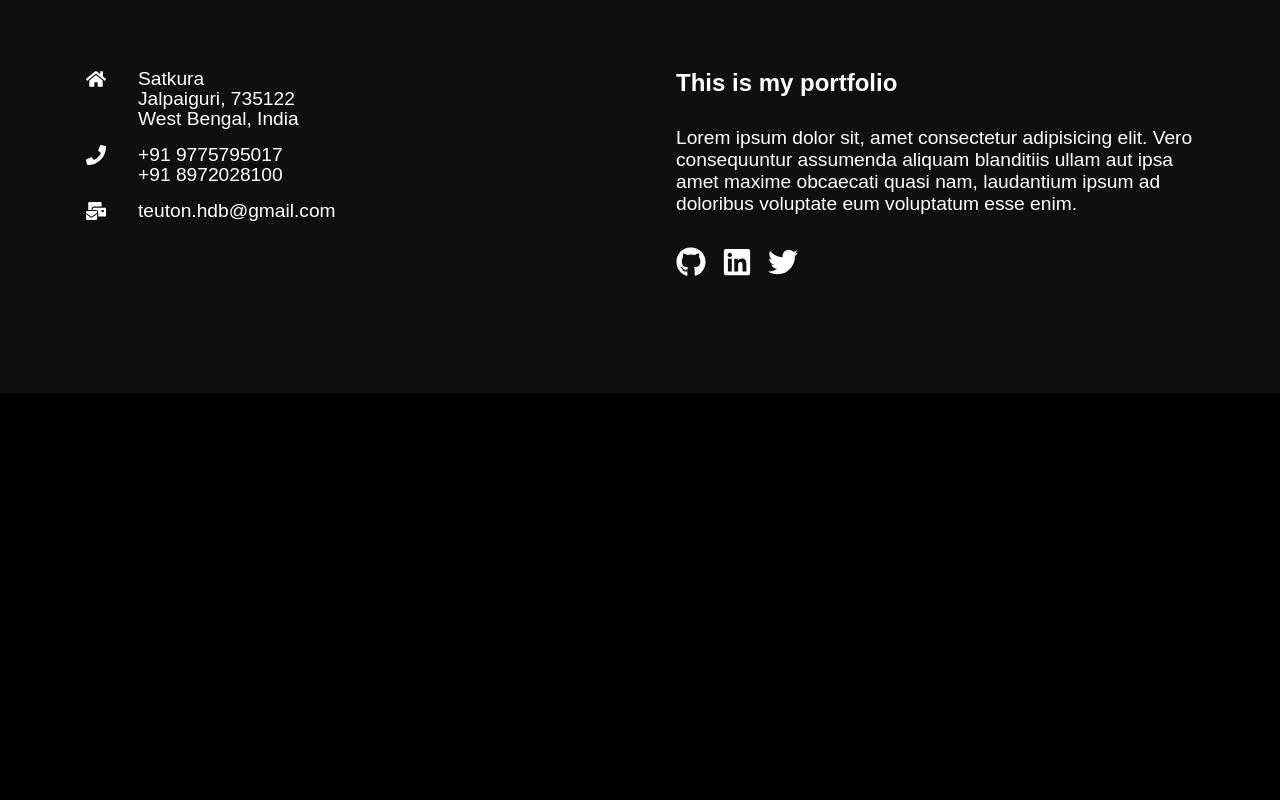
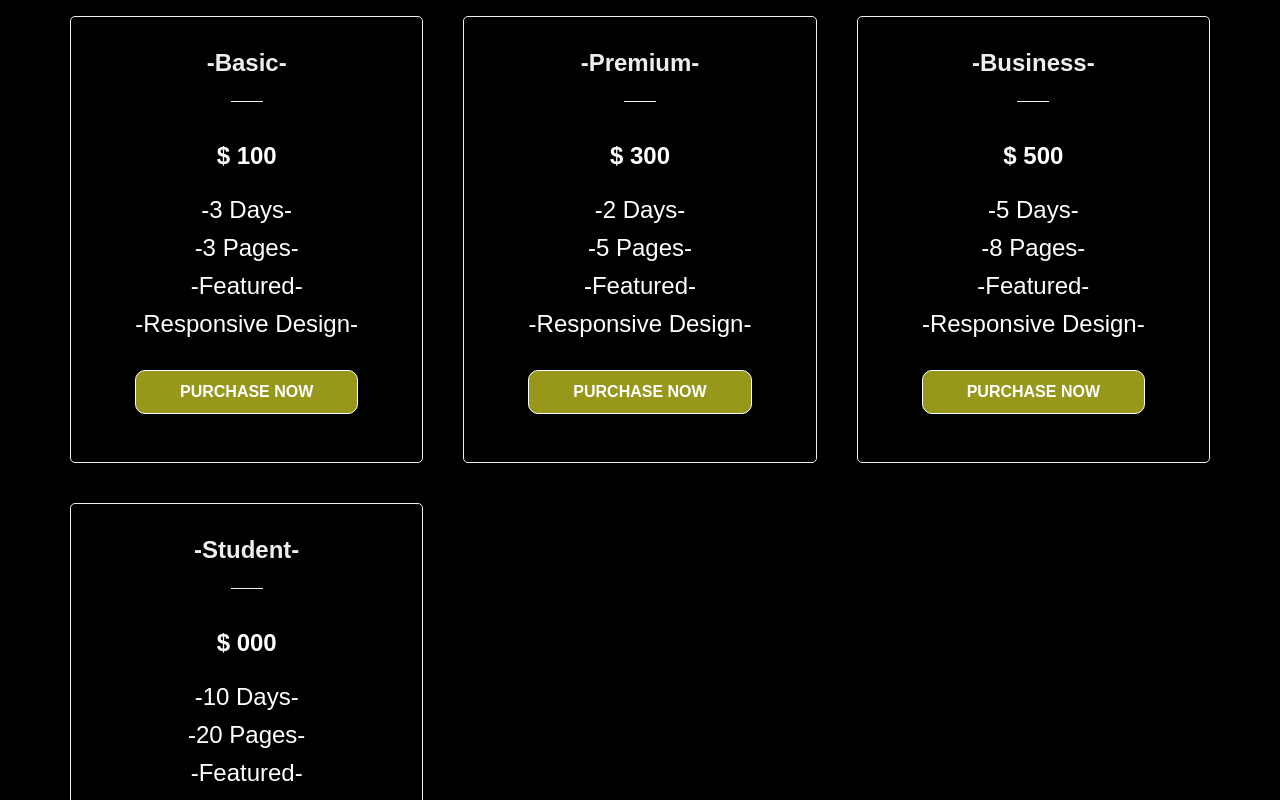
Before and after one commit to Teuton-Roy/my-portfolio-react, a React (Create React App) app: page /project in a window 1280 px wide. Shown: the part 560-1360 px from the top of the page. Before the commit the page ends 953 px from the top, so only its background shows below. Built offline with nearby package versions, Linux system fonts and the light colour scheme; a web font is replaced by a local one.

Commit message:
fixing css

```diff
--- a/src/components/PricingCard.css
+++ b/src/components/PricingCard.css
@@ -0,0 +1,74 @@
+.pricing{
+    width: 100%;
+    padding: 6rem 1rem;
+    background: #0000;
+}
+
+.card-container{
+    max-width: 1140px;
+    margin: auto;
+    display: grid;
+    grid-template-columns: repeat(3, 1fr);
+    grid-gap: 40px;
+}
+
+@media screen and (max-width: 740px){
+    .card-container{
+        max-width: 1140px;
+        margin: auto;
+        grid-template-columns: 1fr;
+    }
+}
+
+.card{
+    border: 1px solid #eee;
+    color: #eee;
+    padding: 1rem;
+    border-radius: 5px;
+    text-align: center;
+}
+
+.card:hover{
+    background-color: #6b6868;
+}
+
+.card h3{
+    font-size: 1.5rem;
+    margin: 1rem;
+}
+
+.card p{
+    font-size: 1.5rem;
+    margin: 10px 0;
+}
+
+.bar{
+    border-bottom: 1px solid #eee;
+    width: 10%;
+    margin: 1.5rem auto;
+    display: block;
+}
+
+.btc{
+    font-size: 4rem;
+    font-weight: 600;
+    padding: 1rem 0;
+}
+
+.btnn{
+    display: block;
+    width: 70%;
+    border: 1px solid #fff;
+    border-radius: 10px;
+    background: rgb(151, 151, 28);
+    margin: 2rem auto;
+    padding: 12px 32px;
+    font-weight: 600;
+    cursor: pointer;
+}
+
+.btnn:hover{
+    background: rgba(171, 173, 27, 0.807);
+    color: #000;
+    border-radius: 30%;
+}
--- a/src/components/PricingCard.js
+++ b/src/components/PricingCard.js
@@ -1,12 +1,78 @@
 import './PricingCard.css';
-
+import { Link } from 'react-router-dom';
 import React from 'react'
 
 
 const PricingCard = () => {
   return (
-    <div>
-      <h1>Pricing card</h1>
+    <div className='pricing'>
+        <div className="card-container">
+            <div className="card">
+                <h3>-Basic-</h3>
+                <span className='bar'>
+                </span>
+                <p className='btc'>
+                        $ 100
+                </p>
+                <p>-3 Days-</p>
+                <p>-3 Pages-</p>
+                <p>-Featured-</p>
+                <p>-Responsive Design-</p>
+                <Link to='/contact' className='btnn'>
+                    PURCHASE NOW
+                </Link>
+            </div>
+
+            <div className="card">
+                <h3>-Premium-</h3>
+                <span className='bar'>
+                </span>
+                <p className='btc'>
+                        $ 300
+                </p>
+                <p>-2 Days-</p>
+                <p>-5 Pages-</p>
+                <p>-Featured-</p>
+                <p>-Responsive Design-</p>
+                <Link to='/contact' className='btnn'>
+                    PURCHASE NOW
+                </Link>
+            </div>
+
+            <div className="card">
+                <h3>-Business-</h3>
+                <span className='bar'>
+                </span>
+                <p className='btc'>
+                        $ 500
+                </p>
+                <p>-5 Days-</p>
+                <p>-8 Pages-</p>
+                <p>-Featured-</p>
+                <p>-Responsive Design-</p>
+                <Link to='/contact' className='btnn'>
+                    PURCHASE NOW
+                </Link>
+            </div>
+
+            <div className="card">
+                <h3>-Student-</h3>
+                <span className='bar'>
+                </span>
+                <p className='btc'>
+                        $ 000
+                </p>
+                <p>-10 Days-</p>
+                <p>-20 Pages-</p>
+                <p>-Featured-</p>
+                <p>-Responsive Design-</p>
+                <Link to='/contact' className='btnn'>
+                    PURCHASE NOW
+                </Link>
+            </div>
+
+
+        </div>
     </div>
   )
 }
```
